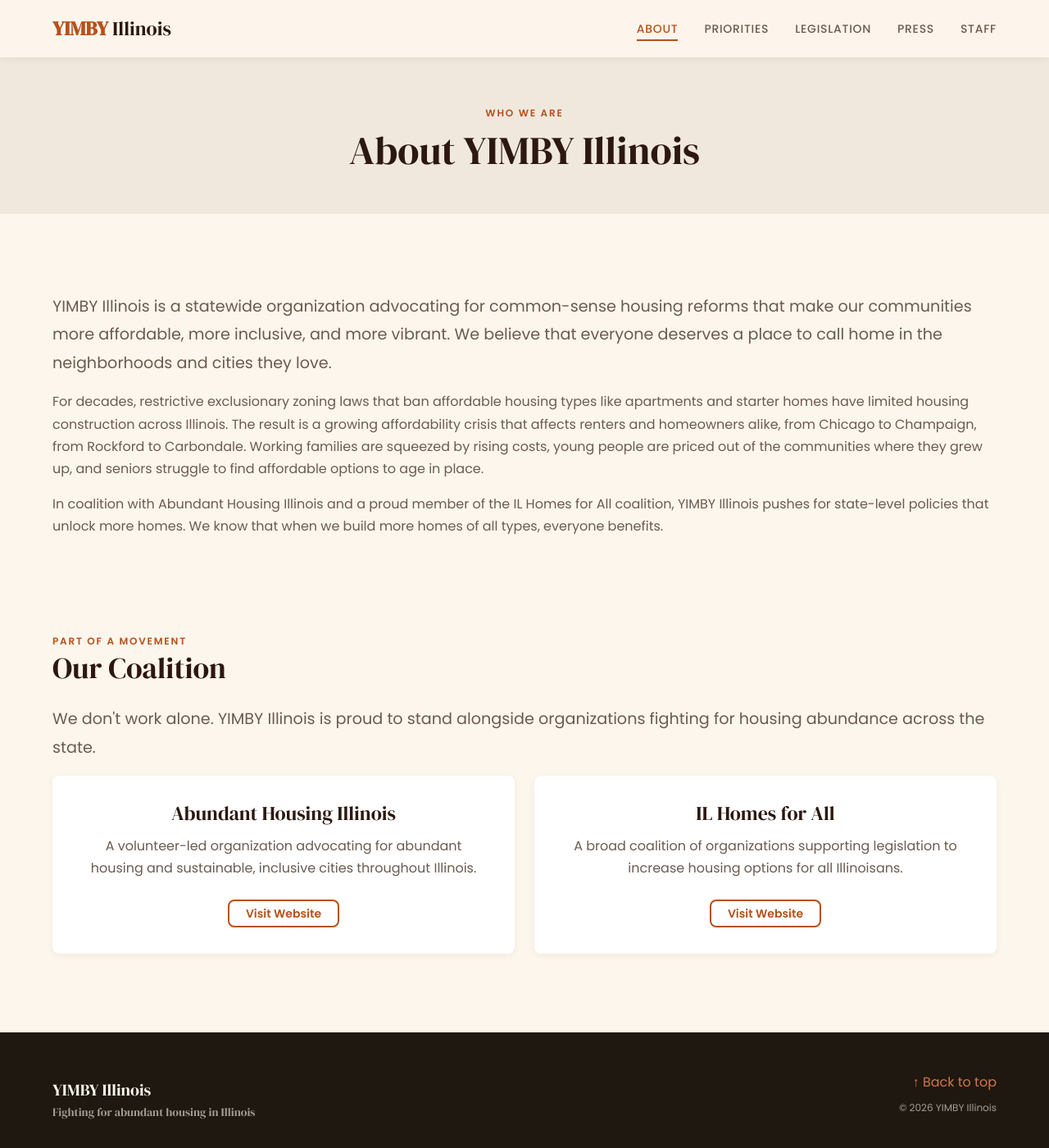
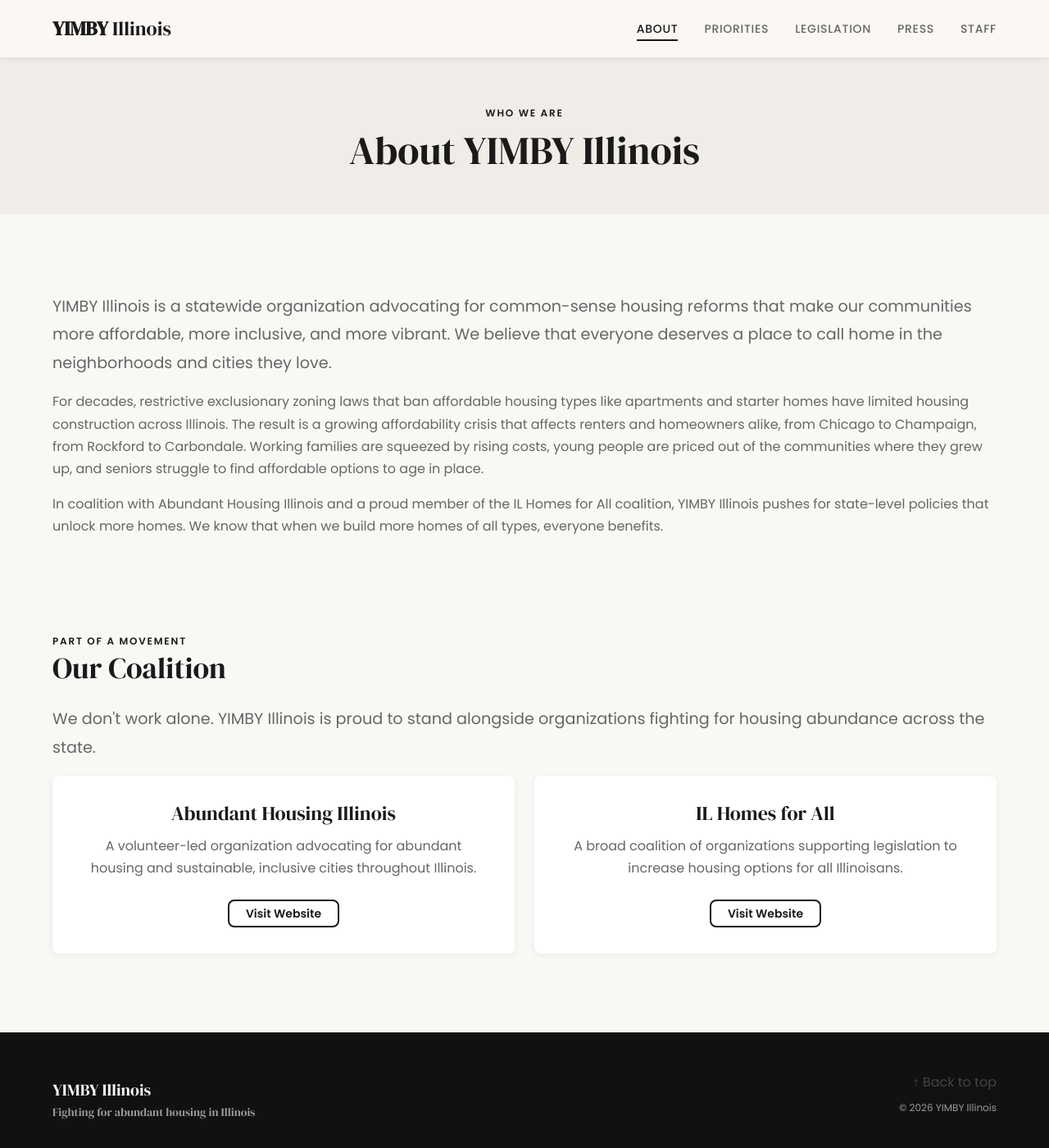
Before and after one commit to AbundantHousingIllinois/yimby-illinois, a Jekyll site: the page built from about.html, in a window 1280 px wide and 1400 px high. Shown: the whole window at 82% size. Built offline with Jekyll 4.4.1, drawn with Linux system fonts in a browser that asks for light colours.

Commit message:
Update color tokens to warm monochrome palette
Co-Authored-By: Claude Opus 4.6 (1M context) <noreply@anthropic.com>

```diff
--- a/_sass/_variables.scss
+++ b/_sass/_variables.scss
@@ -2,19 +2,19 @@
 // YIMBY Illinois — Design Tokens
 // ===========================================
 
-// Colors — Terracotta & Teal
-$color-primary: #B5511A;
-$color-primary-dark: #8B3A0F;
-$color-primary-light: #D4764A;
-$color-secondary: #1B6B5A;
-$color-secondary-light: #1C7862;
-$color-cream: #FDF6ED;
-$color-warm-gray: #F0E8DD;
-$color-text: #2C1810;
-$color-text-muted: #6B5B4F;
-$color-text-light: #6F655A;
-$color-rule: #D4C8BA;
-$color-dark: #1E1810;
+// Colors — Warm Monochrome
+$color-primary: #1a1a1a;
+$color-primary-dark: #000000;
+$color-primary-light: #444444;
+$color-secondary: #333333;
+$color-secondary-light: #555555;
+$color-cream: #faf8f5;
+$color-warm-gray: #f0ece7;
+$color-text: #1a1a1a;
+$color-text-muted: #666666;
+$color-text-light: #888888;
+$color-rule: #d5d0cb;
+$color-dark: #111111;
 $color-white: #FFFFFF;
 
 // Typography
@@ -54,9 +54,9 @@ $transition-base: 0.3s ease;
 $transition-slow: 0.6s ease;
 
 // Shadows
-$shadow-sm: 0 2px 8px rgba(44, 24, 16, 0.06);
-$shadow-md: 0 4px 16px rgba(44, 24, 16, 0.1);
-$shadow-lg: 0 8px 24px rgba(44, 24, 16, 0.12);
+$shadow-sm: 0 2px 8px rgba(0, 0, 0, 0.06);
+$shadow-md: 0 4px 16px rgba(0, 0, 0, 0.1);
+$shadow-lg: 0 8px 24px rgba(0, 0, 0, 0.12);
 
 // Border radius
 $radius-sm: 4px;
```
